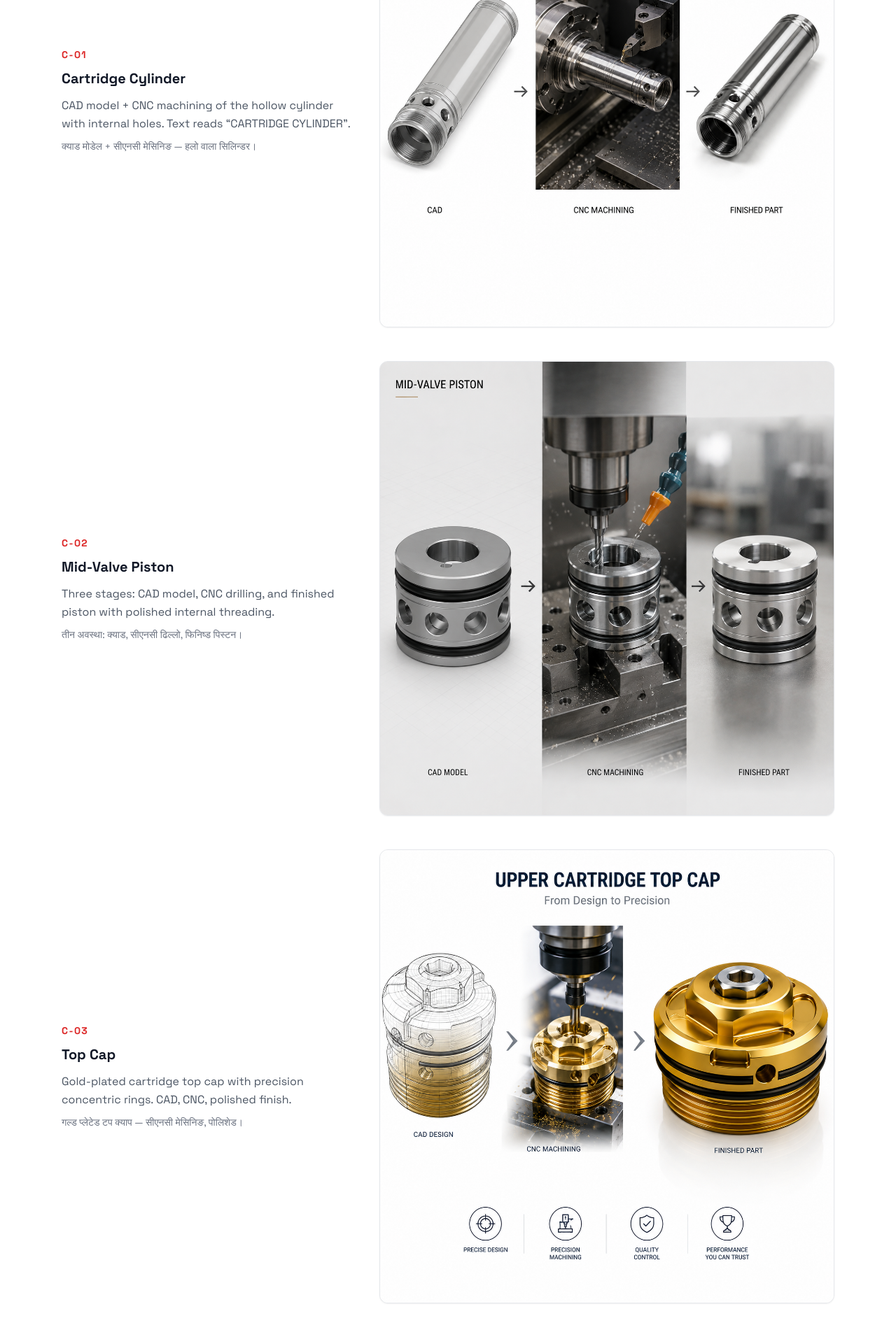
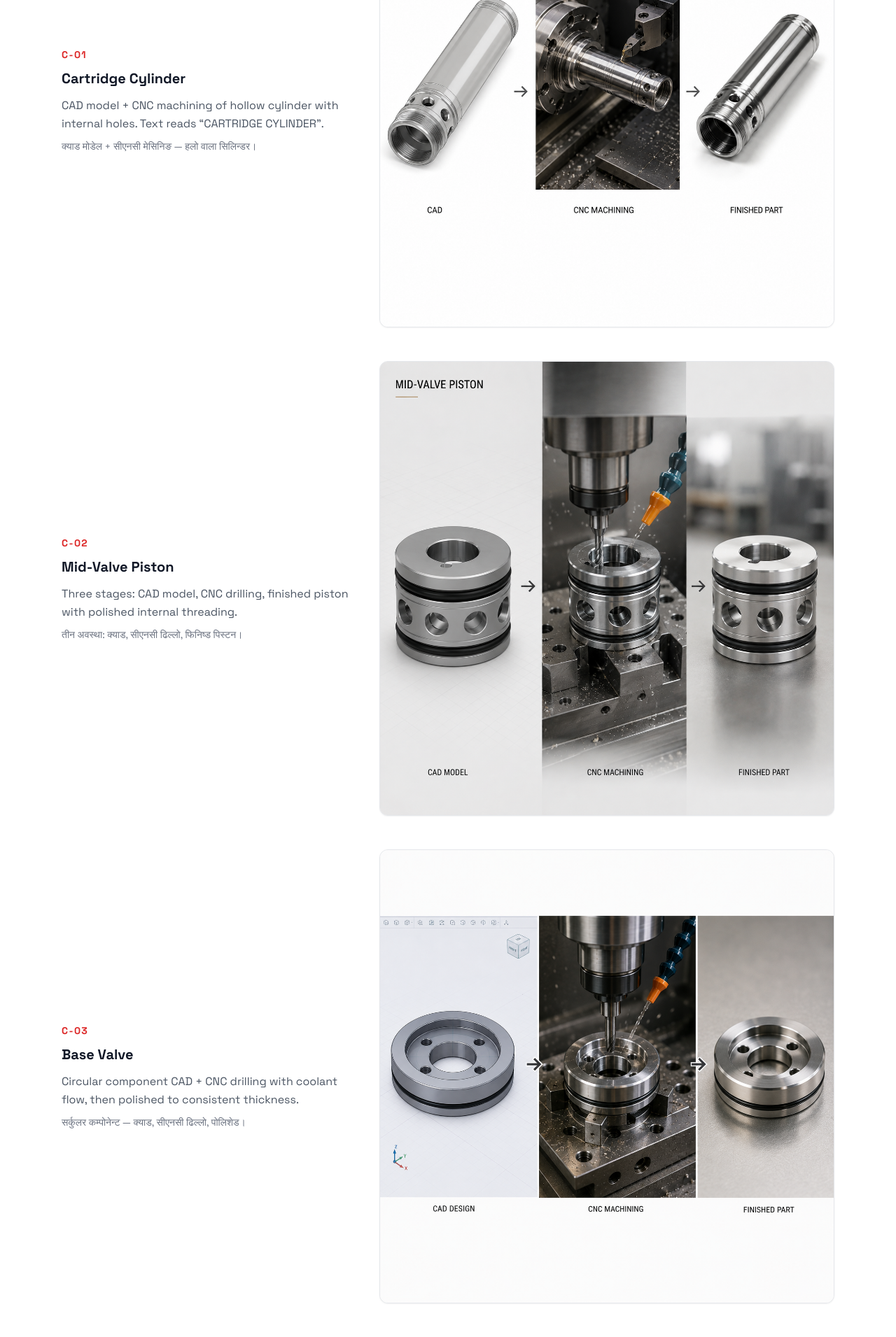
Before and after one commit to arjunyonjan/yonjan-moto, a Next.js app: page /shocks in a window 1280 px wide. Shown: the part 5120-7031 px from the top of the page at 70% size. Built offline with nearby package versions, Linux system fonts and the light colour scheme.

Commit message:
shocks: add base valve cartridge step (5 total)

```diff
--- a/app/shocks/page.tsx
+++ b/app/shocks/page.tsx
@@ -58,19 +58,26 @@ const cartridgeSteps = [
     img: '/images/cartridge-cylinder.png',
     step: '01',
     title: 'Cartridge Cylinder',
-    en: 'CAD model + CNC machining of the hollow cylinder with internal holes. Text reads “CARTRIDGE CYLINDER”.',
+    en: 'CAD model + CNC machining of hollow cylinder with internal holes. Text reads “CARTRIDGE CYLINDER”.',
     np: 'क्याड मोडेल + सीएनसी मेसिनिङ — हलो वाला सिलिन्डर।',
   },
   {
     img: '/images/cartridge-piston.png',
     step: '02',
     title: 'Mid-Valve Piston',
-    en: 'Three stages: CAD model, CNC drilling, and finished piston with polished internal threading.',
+    en: 'Three stages: CAD model, CNC drilling, finished piston with polished internal threading.',
     np: 'तीन अवस्था: क्याड, सीएनसी ढिल्लो, फिनिष्ड पिस्टन।',
   },
   {
+    img: '/images/cartridge-base-valve.png',
+    step: '03',
+    title: 'Base Valve',
+    en: 'Circular component CAD + CNC drilling with coolant flow, then polished to consistent thickness.',
+    np: 'सर्कुलर कम्पोनेन्ट — क्याड, सीएनसी ढिल्लो, पोलिशेड।',
+  },
+  {
     img: '/images/cartridge-top-cap.png',
-    step: '03',
+    step: '04',
     title: 'Top Cap',
     en: 'Gold-plated cartridge top cap with precision concentric rings. CAD, CNC, polished finish.',
     np: 'गल्ड प्लेटेड टप क्याप — सीएनसी मेसिनिङ, पोलिशेड।',
@@ -88,7 +95,6 @@ export default function Shocks() {
           <p className="text-gray-500 max-w-2xl text-lg mb-4">End-to-end: lugs casting, CNC machining, cartridge assembly.</p>
           <p className="text-gray-400 max-w-2xl mb-16">शक-सस्टम निर्माण: लग कास्टिङ, सीएनसी मेसिनिङ, क्याबिनेट असेम्बली।</p>
 
-          {/* LUGS group */}
           <h2 className="text-2xl font-bold text-xxl mb-6">01 — Lugs Manufacturing</h2>
           <div className="space-y-12 mb-16">
             {lugsSteps.map((s) => (
@@ -106,7 +112,6 @@ export default function Shocks() {
             ))}
           </div>
 
-          {/* CARTRIDGE group */}
           <h2 className="text-2xl font-bold text-xxl mb-6">02 — Cartridge Assembly</h2>
           <div className="space-y-12">
             {cartridgeSteps.map((s) => (
```
Also changed, not shown: public/images/cartridge-base-valve.png (added).
